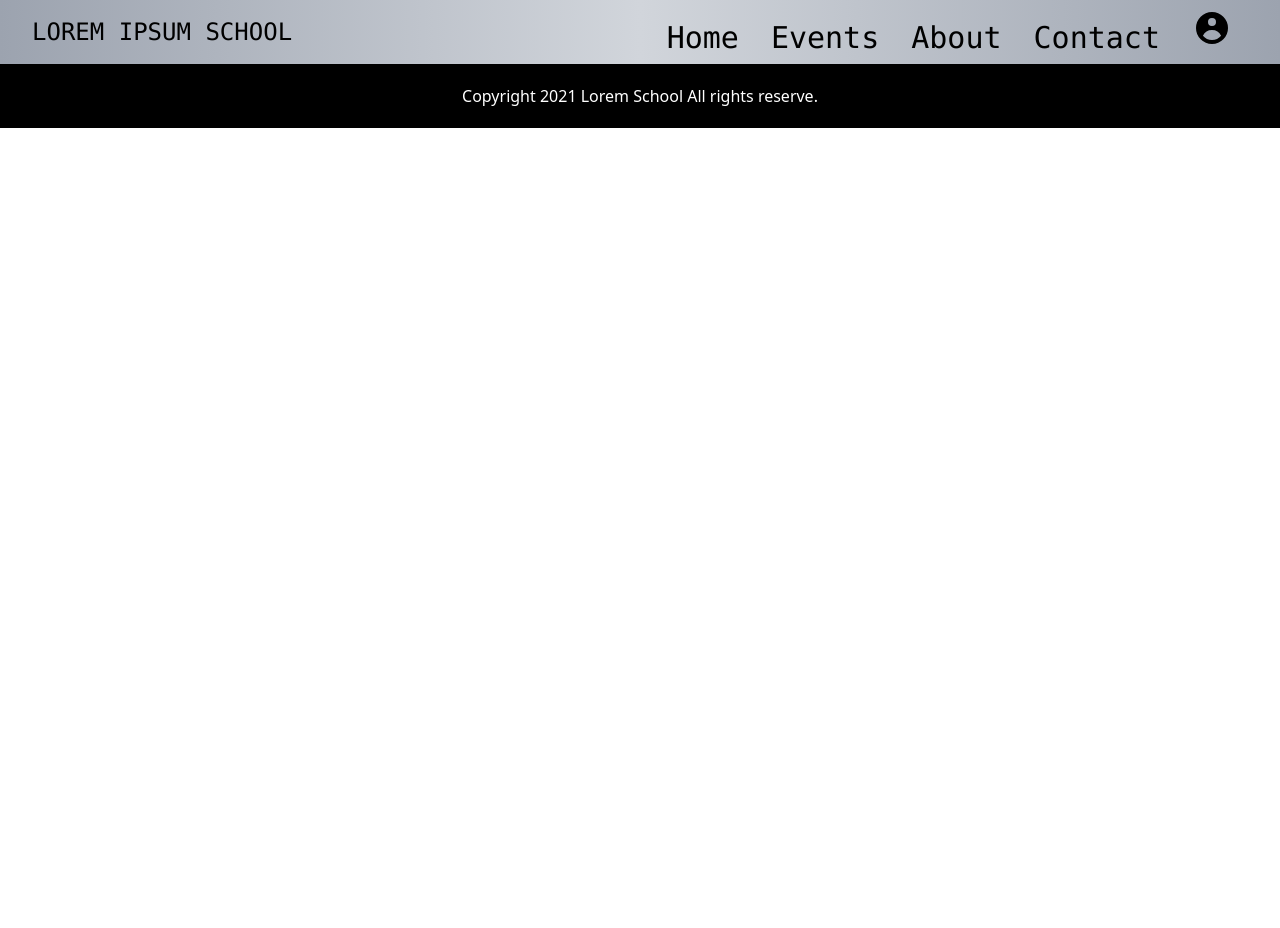
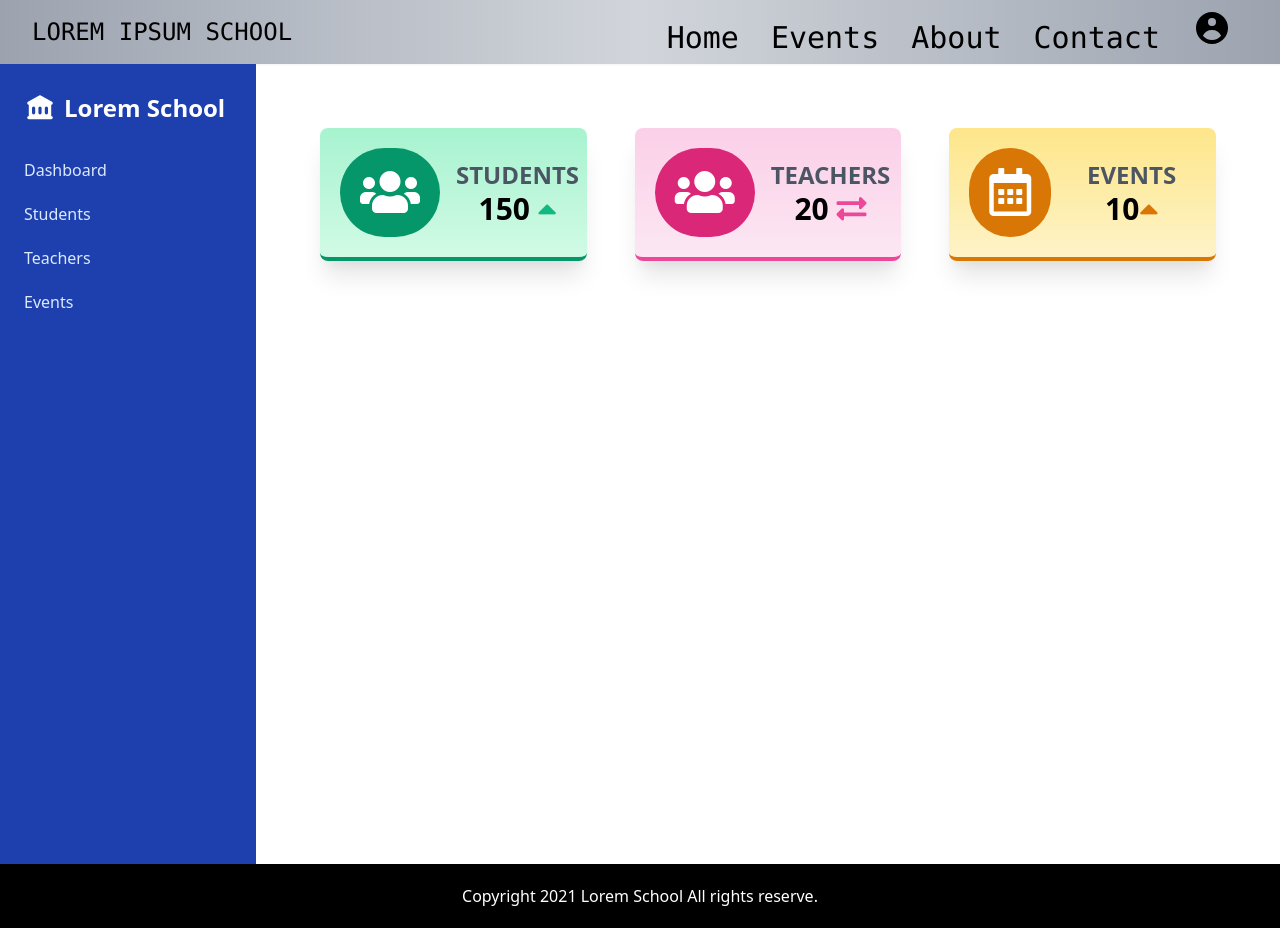
Before and after one commit to ecogalileo/react_school_system, a React (Create React App) app: page /DashBoard in a window 1280 px wide. Before the commit the page ends 800 px from the top, so only its background shows below. Built offline with nearby package versions, Linux system fonts and the light colour scheme.

Commit message:
added dashboard and sidebar

```diff
--- a/public/index.html
+++ b/public/index.html
@@ -15,6 +15,11 @@
       user's mobile device or desktop. See https://developers.google.com/web/fundamentals/web-app-manifest/
     -->
     <link rel="manifest" href="%PUBLIC_URL%/manifest.json" />
+    <!--font awesome-->
+    <link
+      rel="stylesheet"
+      href="https://use.fontawesome.com/releases/v5.3.1/css/all.css"
+    />
     <!--
       Notice the use of %PUBLIC_URL% in the tags above.
       It will be replaced with the URL of the `public` folder during the build.
--- a/src/App.js
+++ b/src/App.js
@@ -11,6 +11,8 @@
 import Dropdown from "./components/Dropdown";
 import contact from "./pages/contact";
 import login from "./pages/login";
+import DashBoard from "./pages/AdminDashboard";
+import AdminSidebar from "./pages/AdminSidebar";
 
 function App() {
   const [isOpen, setIsOpen] = useState(false);
@@ -33,6 +35,7 @@
       window.addEventListener("resize", hideMenu);
     };
   });
+
   return (
     <>
       <Navbar toggle={toggle} />
@@ -43,6 +46,8 @@
         <Route path='/about' exact component={About} />
         <Route path='/contact' exact component={contact} />
         <Route path='/login' exact component={login} />
+        <Route path='/DashBoard' exact component={DashBoard} />
+        <Route path='/AdminSidebar' exact component={AdminSidebar} />
       </Switch>
       <Footer />
     </>
--- a/src/components/Dropdown.js
+++ b/src/components/Dropdown.js
@@ -23,7 +23,7 @@
       <Link className='p-4' to='/contact'>
         Contact
       </Link>
-      <Link className='p-4' to='/'>
+      <Link className='p-4' to='/login'>
         Log in
       </Link>
     </div>
--- /dev/null
+++ b/src/pages/AdminDashboard.js
@@ -0,0 +1,92 @@
+import React from "react";
+// import { Link } from "react-router-dom";
+import AdminSidebar from "./AdminSidebar";
+
+const DashBoard = () => {
+  return (
+    <div className='relative min-h-screen md:flex'>
+      <AdminSidebar />
+      {/* <!-- content --> */}
+      <div className='md:flex md:flex-1 p-10 text-2xl font-bold'>
+        {/* cardbox */}
+        <div class='md:w-full md:w-1/2 xl:w-1/3 p-6'>
+          <div class='bg-gradient-to-b from-green-200 to-green-100 border-b-4 border-green-600 rounded-lg shadow-xl p-5'>
+            <div class='flex flex-row items-center'>
+              <div class='flex-shrink pr-4'>
+                <div class='rounded-full p-5 bg-green-600'>
+                  <i class='fas fa-users fa-2x fa-inverse'></i>
+                </div>
+              </div>
+              <div class='flex-1 text-right md:text-center'>
+                <h5 class='font-bold uppercase text-gray-600'>Students</h5>
+                <h3 class='font-bold text-3xl'>
+                  150{" "}
+                  <span class='text-green-500'>
+                    <i class='fas fa-caret-up'></i>
+                  </span>
+                </h3>
+              </div>
+            </div>
+          </div>
+          {/* end of the cardbox */}
+        </div>
+        {/* cardbox */}
+        <div class='md:w-full md:w-1/2 xl:w-1/3 p-6'>
+          <div class='bg-gradient-to-b from-pink-200 to-pink-100 border-b-4 border-pink-500 rounded-lg shadow-xl p-5'>
+            <div class='flex flex-row items-center'>
+              <div class='flex-shrink pr-4'>
+                <div class='rounded-full p-5 bg-pink-600'>
+                  <i class='fas fa-users fa-2x fa-inverse'></i>
+                </div>
+              </div>
+              <div class='flex-1 text-right md:text-center'>
+                <h5 class='font-bold uppercase text-gray-600'>Teachers</h5>
+                <h3 class='font-bold text-3xl'>
+                  20{" "}
+                  <span class='text-pink-500'>
+                    <i class='fas fa-exchange-alt'></i>
+                  </span>
+                </h3>
+              </div>
+            </div>
+          </div>
+          {/*end of the cardbox */}
+        </div>
+        {/* cardbox */}
+        <div class='md:w-full md:w-1/2 xl:w-1/3 p-6'>
+          <div
+            class='
+    bg-gradient-to-b
+    from-yellow-200
+    to-yellow-100
+    border-b-4 border-yellow-600
+    rounded-lg
+    shadow-xl
+    p-5
+  '
+          >
+            <div class='flex flex-row items-center'>
+              <div class='flex-shrink pr-4'>
+                <div class='rounded-full p-5 bg-yellow-600'>
+                  <i class='far fa-calendar-alt fa-2x fa-inverse'></i>
+                </div>
+              </div>
+              <div class='flex-1 text-right md:text-center'>
+                <h5 class='font-bold uppercase text-gray-600'>Events</h5>
+                <h3 class='font-bold text-3xl'>
+                  10
+                  <span class='text-yellow-600'>
+                    <i class='fas fa-caret-up'></i>
+                  </span>
+                </h3>
+              </div>
+            </div>
+          </div>
+          {/*end of the cardbox */}
+        </div>
+      </div>
+    </div>
+  );
+};
+
+export default DashBoard;
--- /dev/null
+++ b/src/pages/AdminSidebar.js
@@ -0,0 +1,89 @@
+import React from "react";
+import { Link } from "react-router-dom";
+
+const AdminSidebar = ({ btn, sidebar }) => {
+  return (
+    <div className='relative min-h-screen md:flex'>
+      {/* <!-- mobile menu bar --> */}
+      <div className='bg-gray-800 text-gray-100 flex justify-between md:hidden'>
+        {/* <!-- logo --> */}
+        <Link to='/AdminSidebar' className='block p-4 text-white font-bold'>
+          Lorem School
+        </Link>
+        {/* <!-- mobile menu button --> */}
+        <button
+          className='mobile-menu-button p-4 focus:outline-none focus:bg-gray-700'
+          onClick={btn}
+        >
+          <svg
+            class='h-5 w-5'
+            xmlns='http://www.w3.org/2000/svg'
+            fill='none'
+            viewBox='0 0 24 24'
+            stroke='currentColor'
+          >
+            <path
+              stroke-linecap='round'
+              stroke-linejoin='round'
+              stroke-width='2'
+              d='M4 6h16M4 12h16M4 18h16'
+            />
+          </svg>
+        </button>
+      </div>
+
+      {/* <!-- sidebar --> */}
+      <div className='sidebar bg-blue-800 text-blue-100 w-64 space-y-6 py-7 px-2 absolute inset-y-0 left-0 transform -translate-x-full md:relative md:translate-x-0 transition duration-200 ease-in-out'>
+        {/* <!-- logo --> */}
+        <Link
+          to='/DashBoard'
+          className='text-white flex items-center space-x-2 px-4'
+        >
+          <svg
+            xmlns='http://www.w3.org/2000/svg'
+            class='h-8 w-8'
+            viewBox='0 0 20 20'
+            fill='currentColor'
+          >
+            <path
+              fill-rule='evenodd'
+              d='M10.496 2.132a1 1 0 00-.992 0l-7 4A1 1 0 003 8v7a1 1 0 100 2h14a1 1 0 100-2V8a1 1 0 00.496-1.868l-7-4zM6 9a1 1 0 00-1 1v3a1 1 0 102 0v-3a1 1 0 00-1-1zm3 1a1 1 0 012 0v3a1 1 0 11-2 0v-3zm5-1a1 1 0 00-1 1v3a1 1 0 102 0v-3a1 1 0 00-1-1z'
+              clip-rule='evenodd'
+            />
+          </svg>
+          <span className='text-2xl font-extrabold'>Lorem School</span>
+        </Link>
+
+        {/* <!-- nav --> */}
+        <nav>
+          <Link
+            to='/DashBoard'
+            className='block py-2.5 px-4 rounded transition duration-200 hover:bg-blue-700 hover:text-white'
+          >
+            Dashboard
+          </Link>
+          <Link
+            to='/AdminSidebar'
+            className='block py-2.5 px-4 rounded transition duration-200 hover:bg-blue-700 hover:text-white'
+          >
+            Students
+          </Link>
+          <Link
+            to='/AdminSidebar'
+            className='block py-2.5 px-4 rounded transition duration-200 hover:bg-blue-700 hover:text-white'
+          >
+            Teachers
+          </Link>
+          <Link
+            to='/AdminSidebar'
+            className='block py-2.5 px-4 rounded transition duration-200 hover:bg-blue-700 hover:text-white'
+          >
+            Events
+          </Link>
+        </nav>
+      </div>
+    </div>
+  );
+};
+
+export default AdminSidebar;
--- a/src/pages/login.js
+++ b/src/pages/login.js
@@ -7,36 +7,38 @@
         <div class='py-12 p-10 bg-white rounded-xl'>
           <div class='mb-6'>
             <label
-              class='mr-4 text-gray-700 font-bold inline-block mb-2'
+              class='mr-4 pl-2 text-gray-700 font-bold inline-block mb-2'
               for='name'
             >
               Username
             </label>
             <input
               type='text'
-              class='border bg-gray-100 py-2 px-4 w-96 outline-none focus:ring-2 focus:ring-indigo-400 rounded'
+              class='border bg-gray-100 py-2 px-4 w-full outline-none focus:ring-2 focus:ring-indigo-400 rounded'
               placeholder='Your username'
             />
           </div>
           <div class=''>
             <label
-              class='mr-4 text-gray-700 font-bold inline-block mb-2'
+              class='mr-4 pl-2 text-gray-700 font-bold inline-block mb-2'
               for='name'
             >
               Password
             </label>
             <input
               type='text'
-              class='border bg-gray-100 py-2 px-4 w-96 outline-none focus:ring-2 focus:ring-indigo-400 rounded'
+              class='border bg-gray-100 py-2 px-4 w-full outline-none focus:ring-2 focus:ring-indigo-400 rounded'
               placeholder='Your password'
             />
           </div>
           <Link className='text-sm text-gray-700 inline-block mt-4 hover:text-indigo-600 hover:underline transition duration-200'>
             Forgot password
           </Link>
-          <button class='w-full mt-6 text-indigo-50 font-bold bg-indigo-600 py-3 rounded-md hover:bg-indigo-500 transition duration-300'>
-            LOGIN
-          </button>
+          <Link to='/dashboard'>
+            <button class='w-full mt-6 text-indigo-50 font-bold bg-indigo-600 py-3 rounded-md hover:bg-indigo-500 transition duration-300'>
+              LOGIN
+            </button>
+          </Link>
         </div>
       </div>
     </div>
```
